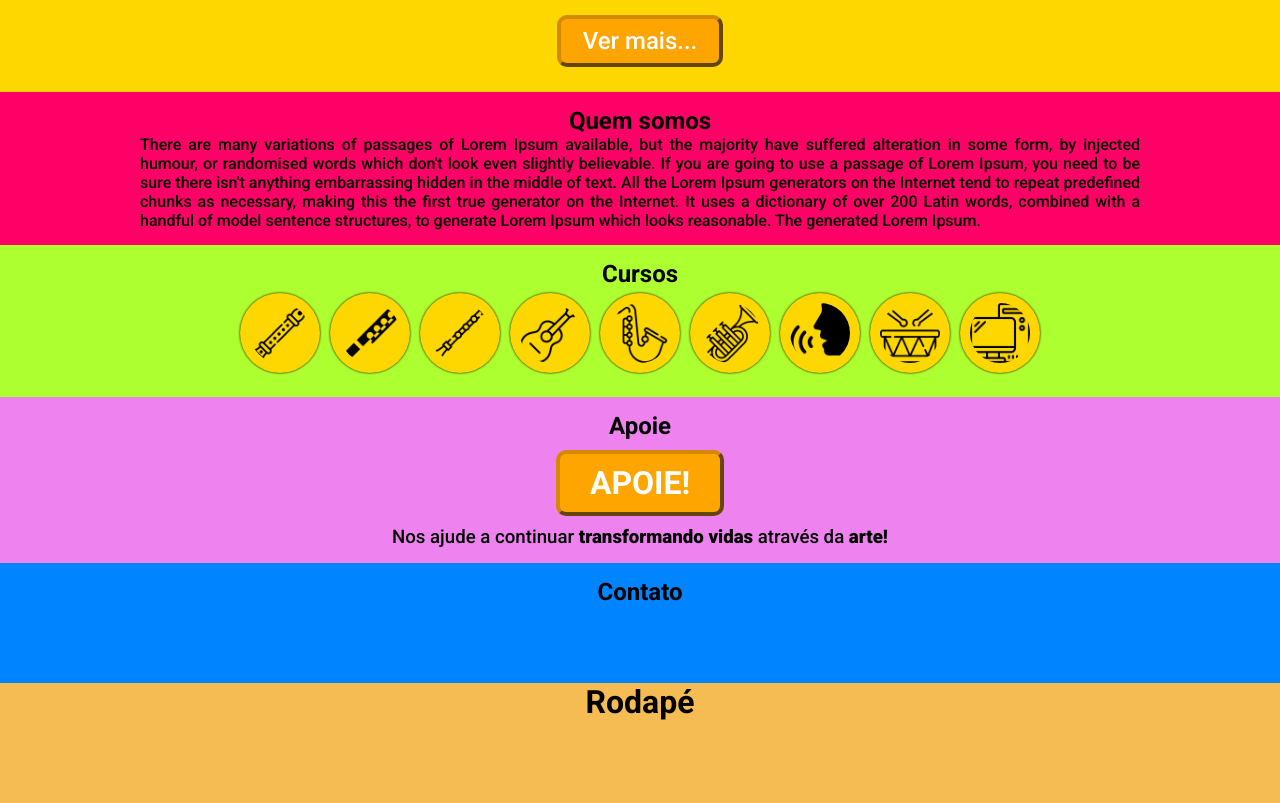
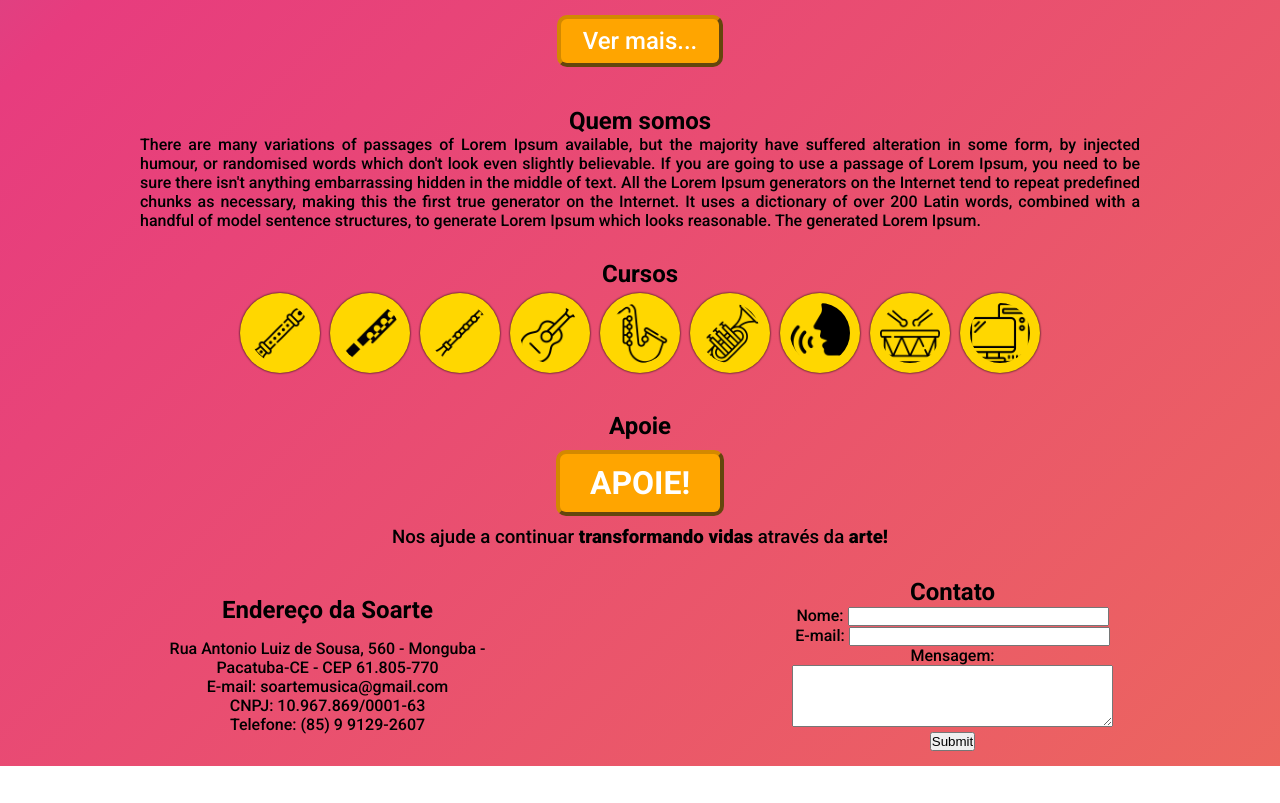
Before and after one commit to Laylsons3/soarte, a Next.js app: page / in a window 1280 px wide. Shown: the part 572-1375 px from the top of the page. After the commit the page ends 1338 px from the top, so only its background shows below. Built offline with nearby package versions, Linux system fonts and the light colour scheme.

Commit message:
preview 6

```diff
--- a/pages/index.js
+++ b/pages/index.js
@@ -17,11 +17,11 @@ function Home() {
         <div className="menu-e-logo">
             <div>
                 <label><a className="menu-nav" href="/">Inicio</a></label>
-                <label><a className="menu-nav" href="#">Galeria</a></label>
-                <label><a className="menu-nav" href="#">Quem Somos</a></label>
-                <label><a className="menu-nav" href="#">Cursos</a></label>
-                <label><a className="menu-nav" href="#">Apoie</a></label>
-                <label><a className="menu-nav" href="#">Contato</a></label>
+                <label><a className="menu-nav" href="#galeria">Galeria</a></label>
+                <label><a className="menu-nav" href="#quem-somos">Quem Somos</a></label>
+                <label><a className="menu-nav" href="#cursos">Cursos</a></label>
+                <label><a className="menu-nav" href="#apoie">Apoie</a></label>
+                <label><a className="menu-nav" href="#contato">Contato</a></label>
             </div>
             <div>
                 <img className="logo" src='/images/logo-soarte.svg' alt="Logo Soarte"/>
@@ -31,7 +31,7 @@ function Home() {
 </header>
 
 <main>
-    <section className="galeria">
+    <section className="galeria" id="galeria">
             <h1>Galeria</h1>
             <img className="foto-galeria" src='/images/paulo.jpg' alt="Professor Paulo Ferreira"/>
             <img className="foto-galeria" src='/images/luciano.jpg' alt="Professor Luciano Pereira"/>
@@ -40,7 +40,7 @@ function Home() {
             <a className="button-galeria" href="#">Ver mais...</a>
     </section>
 
-    <section className="quem-somos">
+    <section className="quem-somos" id="quem-somos">
         <h1>
             Quem somos
         </h1>
@@ -59,7 +59,7 @@ function Home() {
         generated Lorem Ipsum.
         </p>
     </section>
-    <section className="cursos">
+    <section className="cursos" id="cursos">
             <h1>Cursos</h1>
             <label><a href="#"><img className="button-curso" src="/images/flute.png" alt="Flauta Doce" /></a></label>
             <label><a href="#"><img className="button-curso" src="/images/transverse-flute.png" alt="Flauta Transversal" /></a></label>
@@ -71,20 +71,40 @@ function Home() {
             <label><a href="#"><img className="button-curso" src="/images/drum.png" alt="Percussão" /></a></label>
             <label><a href="#"><img className="button-curso" src="/images/pc.png" alt="Informática" /></a></label>
     </section>
-    <section className="apoie">
+    <section className="apoie" id="apoie">
             <h1>Apoie</h1>
-            <a className="button-apoie" href="#">APOIE!</a>
+            <a className="button-apoie" href="https://apoia.se/soarte" target="_BLANK">APOIE!</a>
             <p style={{fontSize:'14pt'}}>Nos ajude a continuar <span style={{fontWeight:'900'}}>transformando vidas</span> através da <span style={{fontWeight:'900'}}>arte!</span></p>
     </section>
-    <section className="contato">
-            <h1>Contato</h1>
-            <a></a>
+    <section className="contato" id="contato">
+            <div style={{width:'320px', margin:'auto'}}>
+                <h2 style={{paddingBottom:'15px'}}>
+                    Endereço da Soarte
+                </h2>
+                <p>
+                    Rua Antonio Luiz de Sousa, 560 - Monguba - Pacatuba-CE - CEP 61.805-770<br />
+                    E-mail: soartemusica@gmail.com<br />
+                    CNPJ: 10.967.869/0001-63<br />
+                    Telefone: (85) 9 9129-2607
+                </p>
+            </div>
+            <div className="form-contato">
+                    <h1>Contato</h1>
+                <form style={{width:'350px',margin:'auto'}} autoComplete="on">
+                    <label>Nome: </label>
+                    <input name="nome" type="text" size="30" /><br />
+                    <label>E-mail: </label>
+                    <input name="email" type="text" size="30" /><br />
+                    <label>Mensagem: </label><br />
+                    <textarea name="message" rows="4" cols="38" /><br />
+                    <input type="submit"></input>
+                </form>
+            </div>
     </section>
 </main>
 <footer>
-        <h1 style={{textAlign:'center',}}>Rodapé</h1>
+        <h1 style={{textAlign:'center',}}></h1>
 </footer>
-
 </div>
     )
 }
--- a/styles.css
+++ b/styles.css
@@ -1,13 +1,29 @@
 @import url('https://fonts.googleapis.com/css2?family=Roboto:wght@300;400;500;700;900&display=swap');
 *{margin:0;padding:0;box-sizing:border-box;}
 body {
-    background: #fafafa;
     font-family: 'Roboto', sans-serif;
     font-weight: 500;
+    width: 100%;
+    background: linear-gradient(-45deg, #ee7752, #e73c7e, #23a6d5, #23d5ab);
+	background-size: 400% 400%;
+	animation: gradient 15s ease infinite;
+	height: 100vh;
+}
+@keyframes gradient {
+	0% {
+		background-position: 0% 50%;
+	}
+	50% {
+		background-position: 100% 50%;
+	}
+	100% {
+		background-position: 0% 50%;
+	}
 }
 
+
+
 header {
-    background: url('/images/guitar-bg.jpg');
     height: 35vh;
     display: grid;
     grid-template-columns: 2fr 4fr;
@@ -35,6 +51,7 @@ main {
 .logo {
     width: 110px;
     padding: 12px;
+    filter: brightness(5);
 }
 
 .animation {
@@ -49,7 +66,7 @@ main {
 
 .galeria {
     height: 100%;
-    background-color: gold;
+    background-color: transparent;
     padding: 15px;
 }
 
@@ -85,7 +102,7 @@ main {
 
 .quem-somos {
     height: 100%;
-    background-color: #f06;
+    background-color: transparent;
     padding: 15px;
 }
 
@@ -97,7 +114,7 @@ main {
 
 .cursos {
     height: 100%;
-    background-color: greenyellow;
+    background-color: transparent;
     padding: 15px;
 }
 
@@ -118,7 +135,7 @@ main {
 
 .apoie {
     height: 100%;
-    background-color: violet;
+    background-color: transparent;
     padding: 15px;
 }
 
@@ -140,14 +157,15 @@ main {
 .button-apoie:hover {
     filter: brightness(1.1);
 }
-
 .contato {
-    height: 120px;
-    background-color: rgb(0, 132, 255);
+    display: grid;
+    grid-template-columns: 4fr 4fr;
+    min-height: 100%;
+    background: transparent;
     padding: 15px;
 }
 
 footer {
-    height: 120px;
-    background-color: rgb(245, 188, 83);
+    height: 100%;
+    background-color: transparent;
 }
```
